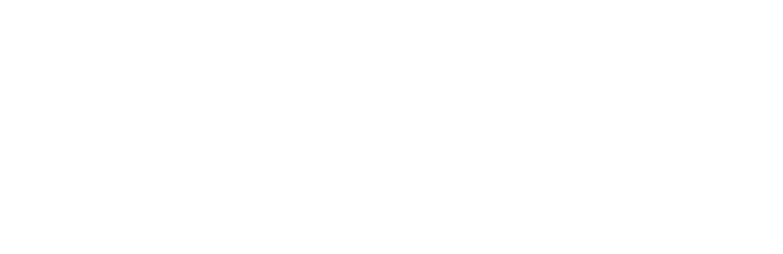
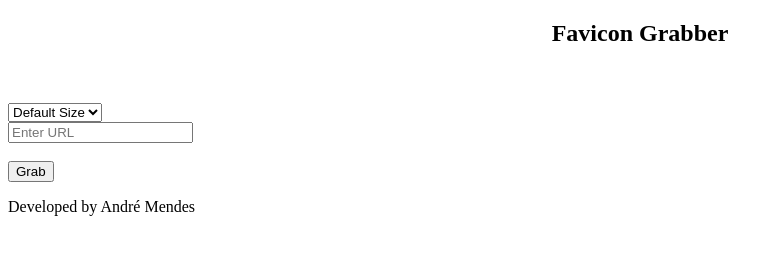
Before and after one commit to devisceral/faviconGrabber, a plain HTML site: page index.html in a window 1280 px wide. Shown: the whole page, without its empty margins (0-783 px from the left). Drawn offline with Linux system fonts and the light colour scheme.

Commit message:
html structure

```diff
--- a/index.html
+++ b/index.html
@@ -6,6 +6,23 @@
   <title>Favicon Grabber</title>
 </head>
 <body>
+  <div class="grid">
+    <h2 align="center">Favicon Grabber</h2>
+    <center> <img src="" id="theImg"> </center><br>
+
+    <select id="size">
+      <option value="default">Default Size</option>
+      <option value="16">16x16</option>
+      <option value="32">32x32</option>
+      <option value="48">48x48</option>
+      <option value="64">64x64</option>
+      <option value="128">128</option>
+    </select>
+  </div>
+  <input type="text" placeholder="Enter URL" id="urlText">
+  <br><br>
+  <input type="submit" value="Grab">
+  <p>Developed by André Mendes</p>
 
 </body>
 <script src="js/scripts.js"></script>
```
